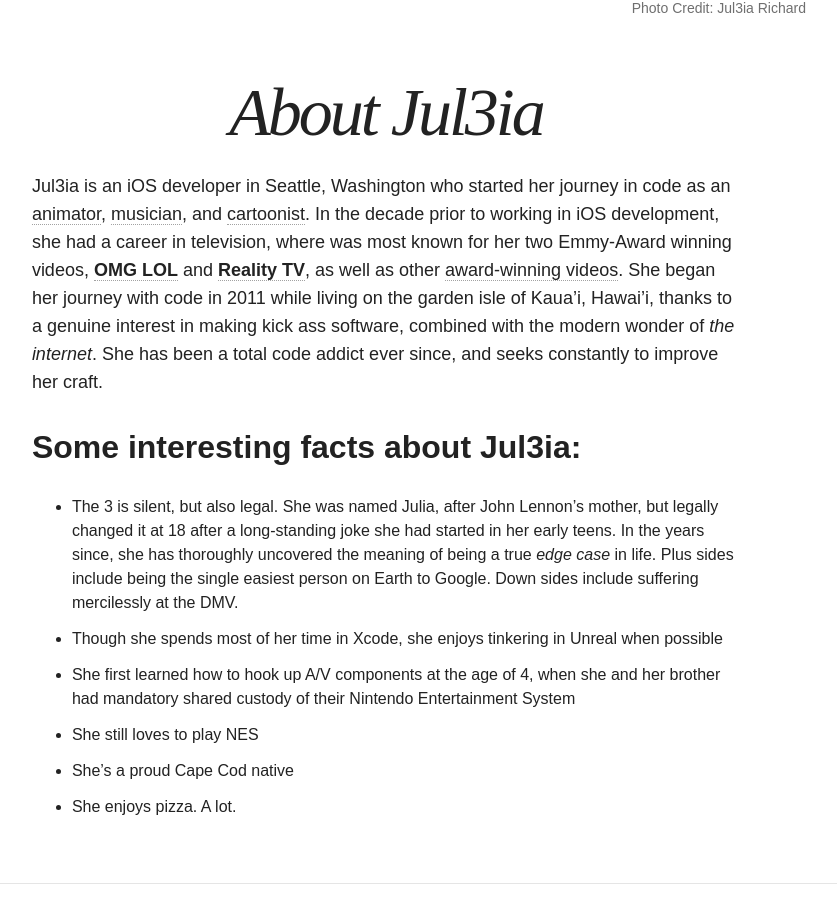
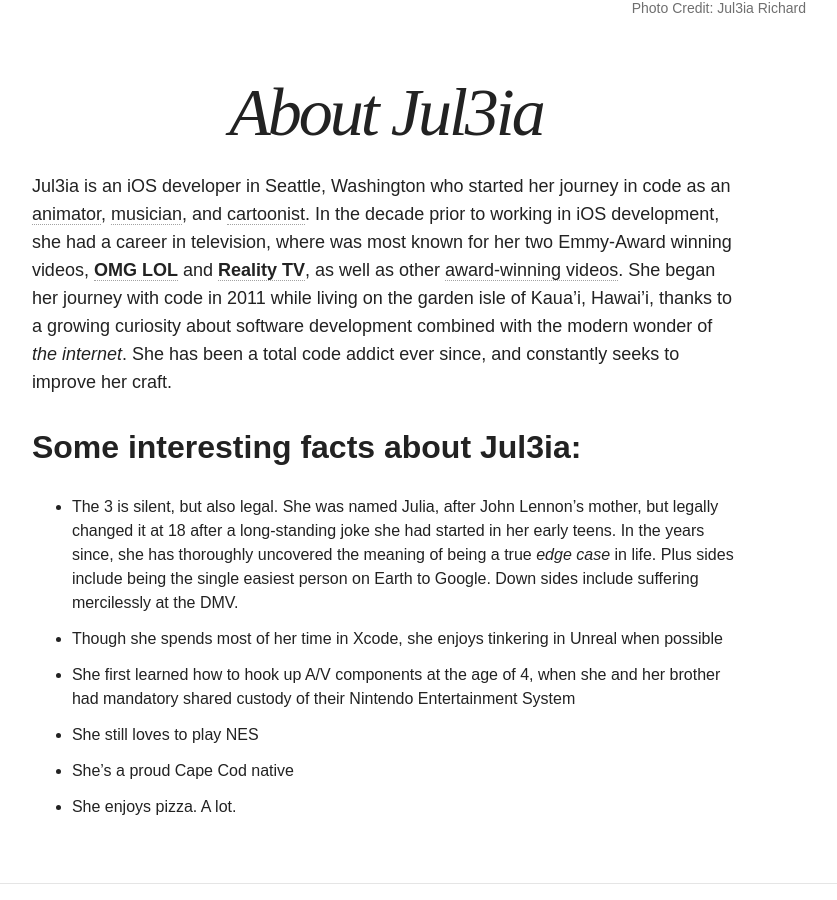
Before and after one commit to Jul3ia/Jul3ia.github.io, a Jekyll site: the page built from about/index.md, in a window 1280 px wide and 900 px high, scrolled down 702 px. Shown: the whole window, without its empty margins (254-1091 px from the left). Built offline with Jekyll 4.4.1, drawn with Linux system fonts in a browser that asks for light colours; nearby versions of some CDN libraries.

Commit message:
About screen updates

```diff
--- a/about/index.md
+++ b/about/index.md
@@ -9,7 +9,7 @@ image:
   creditlink: https://www.instagram.com/jul3ia/
 ---
 
-Jul3ia is an iOS developer in Seattle, Washington who started her journey in code as an [animator](https://www.youtube.com/watch?v=JSTGIov1amo), [musician](https://soundcloud.com/jul3ia), and [cartoonist](https://www.facebook.com/MyrbieAndDax/). In the decade prior to working in iOS development, she had a career in television, where was most known for her two Emmy-Award winning videos, [**OMG LOL**](https://www.youtube.com/watch?v=5owbC2kB4YI&t=4s) and [**Reality TV**](https://www.youtube.com/watch?v=46K142AW4IQ), as well as other [award-winning videos](https://www.youtube.com/playlist?list=PLEKiKsqZgKxJNvaSn8SulSYRQgRiqFRc3). She began her journey with code in 2011 while living on the garden isle of Kaua'i, Hawai'i, thanks to a genuine interest in making kick ass software, combined with the modern wonder of _the internet_. She has been a total code addict ever since, and seeks constantly to improve her craft.
+Jul3ia is an iOS developer in Seattle, Washington who started her journey in code as an [animator](https://www.youtube.com/watch?v=JSTGIov1amo), [musician](https://soundcloud.com/jul3ia), and [cartoonist](https://www.facebook.com/MyrbieAndDax/). In the decade prior to working in iOS development, she had a career in television, where was most known for her two Emmy-Award winning videos, [**OMG LOL**](https://www.youtube.com/watch?v=5owbC2kB4YI&t=4s) and [**Reality TV**](https://www.youtube.com/watch?v=46K142AW4IQ), as well as other [award-winning videos](https://www.youtube.com/playlist?list=PLEKiKsqZgKxJNvaSn8SulSYRQgRiqFRc3). She began her journey with code in 2011 while living on the garden isle of Kaua'i, Hawai'i, thanks to a growing curiosity about software development combined with the modern wonder of _the internet_. She has been a total code addict ever since, and constantly seeks to improve her craft.
 
 ## Some interesting facts about Jul3ia:
 
```
